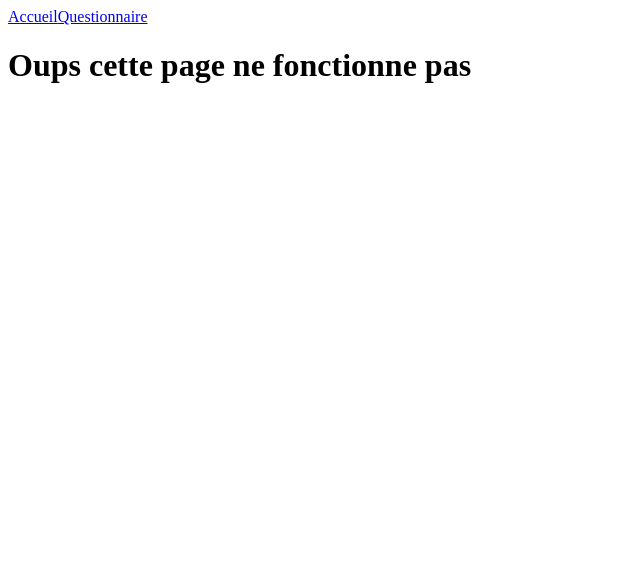
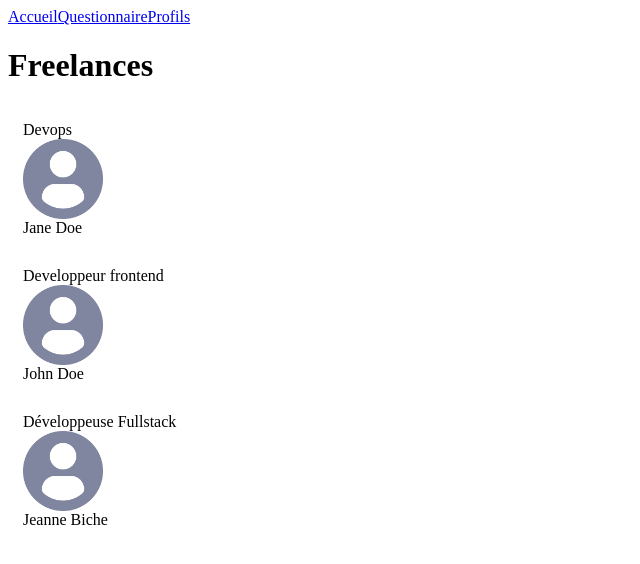
Before and after one commit to NinjaTurtles-cloud/app-complete-cra, a React (Create React App) app: page /freelances in a window 1280 px wide. Shown: the top 564 px of the page, without its empty margins (0-640 px from the left). Built offline with nearby package versions, Linux system fonts and the light colour scheme.

Commit message:
typages des props

```diff
--- a/package.json
+++ b/package.json
@@ -6,6 +6,7 @@
     "@testing-library/jest-dom": "^5.16.5",
     "@testing-library/react": "^13.4.0",
     "@testing-library/user-event": "^13.5.0",
+    "prop-types": "^15.8.1",
     "react": "^18.2.0",
     "react-dom": "^18.2.0",
     "react-router-dom": "^6.4.5",
--- /dev/null
+++ b/src/components/Card/index.js
@@ -0,0 +1,26 @@
+import PropTypes from "prop-types";
+import DefaultPicture from "../../assets/profile.png";
+
+function Card({ label, title, picture }) {
+  return (
+    <div style={{ display: "flex", flexDirection: "column", padding: 15 }}>
+      <span>{label}</span>
+      <img src={picture} alt="freelance" height={80} width={80} />
+      <span>{title}</span>
+    </div>
+  );
+}
+
+Card.propTypes = {
+  label: PropTypes.string.isRequired,
+  title: PropTypes.string.isRequired,
+  picture: PropTypes.string.isRequired,
+};
+
+Card.defaultProps = {
+  label: "",
+  title: "",
+  picture: DefaultPicture,
+};
+
+export default Card;
--- a/src/components/Header/index.js
+++ b/src/components/Header/index.js
@@ -5,6 +5,7 @@
     <nav>
       <Link to="/">Accueil</Link>
       <Link to="/survey/42">Questionnaire</Link>
+      <Link to="/freelances">Profils</Link>
     </nav>
   );
 }
--- a/src/index.js
+++ b/src/index.js
@@ -15,8 +15,8 @@
       <Routes>
         <Route exact path="/" element={<Home />} />
         <Route path="/survey/:questionNumber" element={<Survey />} />
-        <Route exact path="/" element={<Results />} />
-        <Route exact path="/" element={<Freelances />} />
+        <Route exact path="/results" element={<Results />} />
+        <Route exact path="/freelances" element={<Freelances />} />
         <Route path="*" element={<Error />} />
       </Routes>
     </BrowserRouter>
--- a/src/pages/Freelances/index.js
+++ b/src/pages/Freelances/index.js
@@ -1,7 +1,36 @@
+import DefaultPicture from "../../assets/profile.png";
+import Card from "../../components/Card";
+
+const freelanceProfiles = [
+  {
+    name: "Jane Doe",
+    jobTitle: "Devops",
+    picture: DefaultPicture,
+  },
+  {
+    name: "John Doe",
+    jobTitle: "Developpeur frontend",
+    picture: DefaultPicture,
+  },
+  {
+    name: "Jeanne Biche",
+    jobTitle: "Développeuse Fullstack",
+    picture: DefaultPicture,
+  },
+];
+
 function Freelances() {
   return (
     <div>
       <h1>Freelances</h1>
+      {freelanceProfiles.map((profile, index) => (
+        <Card
+          key={`${profile.name}-${index}`}
+          label={profile.jobTitle}
+          picture={profile.picture}
+          title={profile.name}
+        />
+      ))}
     </div>
   );
 }
```
Also changed, not shown: src/assets/profile.png (added), 1 other file (tests, documents, lock files or other folders).
